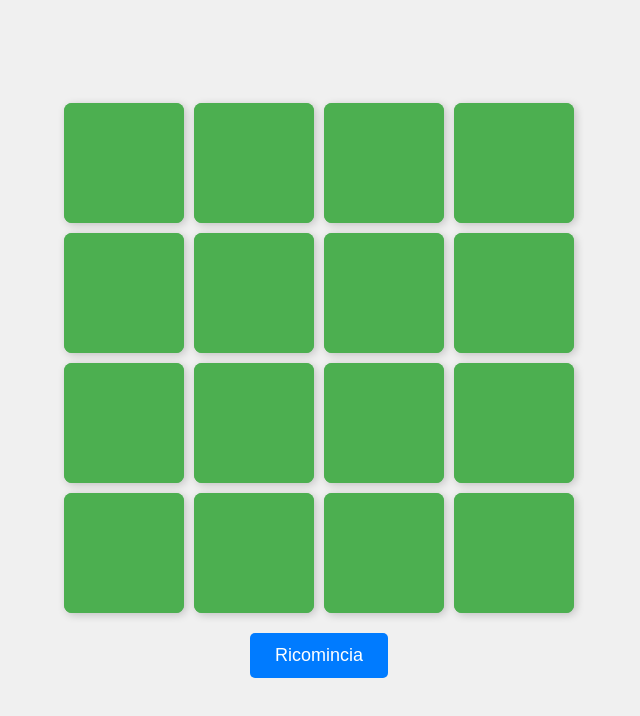
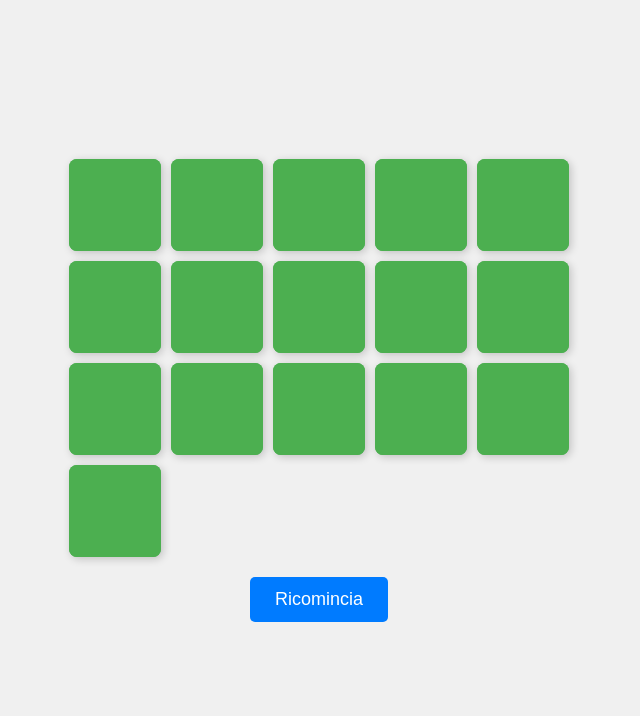
Before and after one commit to Rototoboy/memory-game, a plain HTML site: page index.html in a window 1280 px wide. Shown: the whole page, without its empty margins (321-961 px from the left). Drawn offline with Linux system fonts and the light colour scheme.

Commit message:
Update index.html

```diff
--- a/index.html
+++ b/index.html
@@ -10,21 +10,29 @@
             display: flex;
             justify-content: center;
             align-items: center;
-            height: 100vh;
+            min-height: 100vh; /* Usa min-height per una migliore flessibilità */
             background-color: #f0f0f0;
             margin: 0;
             flex-direction: column;
-            overflow: hidden; /* Evita scrollbar indesiderate se il contenuto è al limite */
+            padding: 10px; /* Aggiungi un po' di spazio ai lati */
+            box-sizing: border-box; /* Assicura che il padding non causi overflow */
         }
+
         #game-board {
             display: grid;
-            grid-template-columns: repeat(4, 120px); /* Aumentato leggermente per le immagini */
-            grid-gap: 10px;
+            /* Usa 'autofit' e 'minmax' per creare una griglia flessibile.
+               Le colonne avranno una dimensione minima di 90px e si adatteranno
+               per riempire lo spazio disponibile. */
+            grid-template-columns: repeat(auto-fit, minmax(90px, 1fr));
+            gap: 10px;
+            width: 100%; /* Occupa tutta la larghezza disponibile */
+            max-width: 500px; /* Imposta una larghezza massima per schermi grandi */
         }
+
         .card {
-            width: 120px; /* Larghezza della carta */
-            height: 120px; /* Altezza della carta */
-            background-color: #4CAF50; /* Colore del retro della carta */
+            /* Usa l'aspect-ratio per mantenere le carte quadrate in modo responsive */
+            aspect-ratio: 1 / 1;
+            background-color: #4CAF50;
             display: flex;
             justify-content: center;
             align-items: center;
@@ -33,12 +41,14 @@
             position: relative;
             transform-style: preserve-3d;
             transition: transform 0.6s;
-            border-radius: 8px; /* Bordi leggermente arrotondati */
-            box-shadow: 2px 2px 8px rgba(0,0,0,0.2); /* Ombra per profondità */
+            border-radius: 8px;
+            box-shadow: 2px 2px 8px rgba(0,0,0,0.2);
         }
+
         .card.flipped {
             transform: rotateY(180deg);
         }
+
         .card-face {
             position: absolute;
             width: 100%;
@@ -48,27 +58,31 @@
             justify-content: center;
             align-items: center;
             border-radius: 8px;
-            overflow: hidden; /* Assicura che le immagini non escano dai bordi */
+            overflow: hidden;
         }
+
         .card-front {
-            background-color: #4CAF50; /* Colore del fronte (quando la carta è coperta) */
+            background-color: #4CAF50;
             background-image: url('card_back.png'); /* Immagine per il retro di tutte le carte */
-            background-size: cover; /* Copre l'intera area della carta */
-            background-position: center; /* Centra l'immagine */
+            background-size: cover;
+            background-position: center;
         }
+
         .card-back {
             background-color: #fff;
             transform: rotateY(180deg);
         }
+
         .card-back img {
             max-width: 100%;
             max-height: 100%;
-            display: block; /* Rimuove spazi extra sotto l'immagine */
-            object-fit: cover; /* Copre l'intera area, tagliando se necessario */
+            display: block;
+            object-fit: cover;
         }
+
         #restart-button {
             margin-top: 20px;
-            padding: 12px 25px; /* Pulsante più grande */
+            padding: 12px 25px;
             font-size: 18px;
             cursor: pointer;
             border: none;
@@ -77,14 +91,17 @@
             color: white;
             transition: background-color 0.3s ease;
         }
+
         #restart-button:hover {
             background-color: #0056b3;
         }
+
         #message {
             margin-top: 20px;
             font-size: 22px;
             font-weight: bold;
             color: #333;
+            text-align: center; /* Centra il testo del messaggio */
         }
     </style>
 </head>
@@ -100,9 +117,8 @@
             const restartButton = document.getElementById('restart-button');
             const messageDiv = document.getElementById('message');
 
-            // *** QUI INSERISCI I NOMI DEI TUOI FILE IMMAGINE ***
-            // Assicurati che le immagini siano nella stessa cartella del file HTML.
-            // Devi avere 8 immagini diverse, i cui nomi finiscono con .jpg, .png o .gif
+            // *** I NOMI DEI FILE IMMAGINE SONO STATI AGGIORNATI ***
+            // Assicurati che le immagini siano nella cartella 'lefoto'.
             const imageFiles = [
                 'lefoto/canotto.png',
                 'lefoto/cisterna.png',
@@ -113,7 +129,7 @@
                 'lefoto/panettone.png',
                 'lefoto/verticale.png'
             ];
-            // *************************************************
+            // *******************************************************
 
             let cards = [...imageFiles, ...imageFiles]; // Duplica per creare le coppie
             let flippedCards = [];
@@ -134,16 +150,15 @@
                 cards.forEach(imageSrc => {
                     const card = document.createElement('div');
                     card.classList.add('card');
-                    card.dataset.image = imageSrc; // Usa l'attributo data-image per memorizzare il percorso
+                    card.dataset.image = imageSrc;
 
                     const cardFront = document.createElement('div');
                     cardFront.classList.add('card-face', 'card-front');
-                    // Il retro di tutte le carte è impostato via CSS (card_back.png)
 
                     const cardBack = document.createElement('div');
                     cardBack.classList.add('card-face', 'card-back');
                     const img = document.createElement('img');
-                    img.src = imageSrc; // Questa è l'immagine specifica della carta
+                    img.src = imageSrc;
                     img.alt = 'Memory Card Image';
                     cardBack.appendChild(img);
 
@@ -189,5 +204,4 @@
         });
     </script>
 </body>
-
 </html>
```
